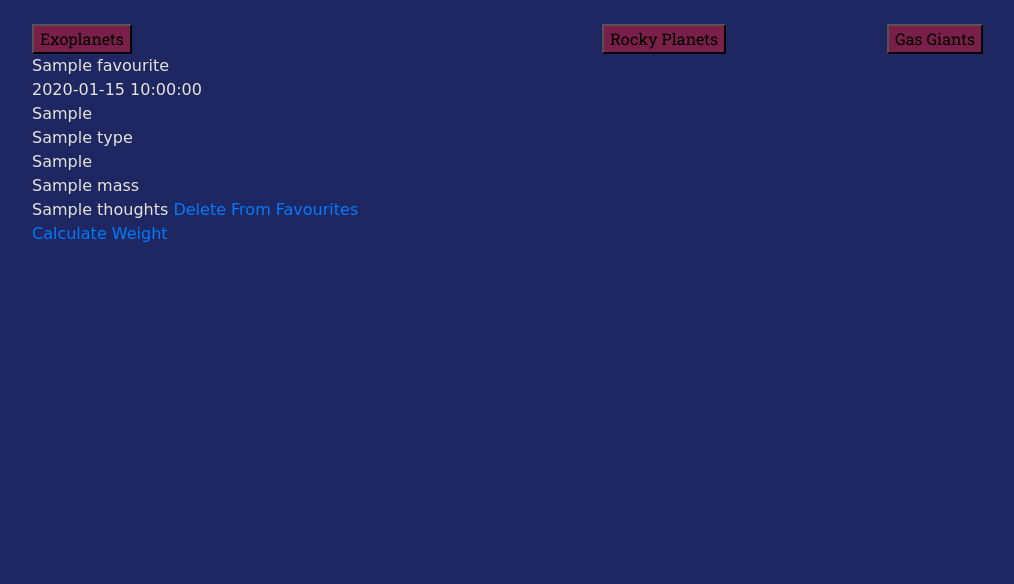
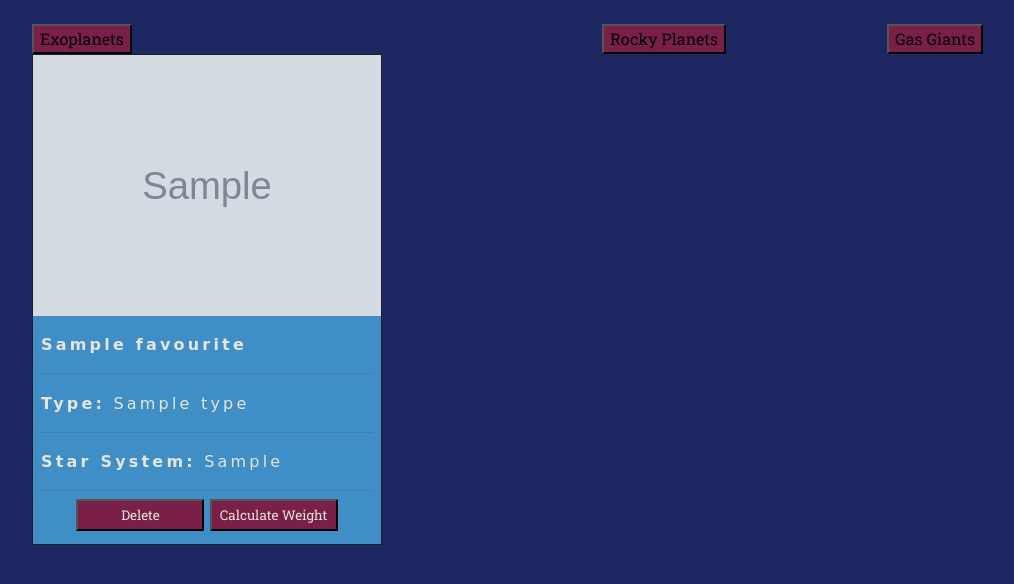
Before and after one commit to Astig-1982/The-Exoplanet-Project, a Flask app: page /favourite_list in a window 1280 px wide. Shown: the part 56-640 px from the top of the page, without its empty margins (53-1067 px from the left). Run offline with Flask 2, Linux system fonts and the light colour scheme; grey boxes marked "Sample" are stand-in pictures; a database or web service that is not in the repository returns one stand-in record (values such as "Sample title"); some libraries are stand-ins or nearby versions; some web fonts are replaced.

Commit message:
Styled exoplanets display

```diff
--- a/templates/add_favourites.html
+++ b/templates/add_favourites.html
@@ -17,20 +17,21 @@
 		</div>
 	</div>
 	<div class="row">
-		{% for favourite_exoplanet in favourite_exoplanets %}
-		<div class="col-4">
-			{{ favourite_exoplanet.planet_name }}<br>
-            {{ favourite_exoplanet.discovery_date }}<br>
-            {{ favourite_exoplanet.distance_from_earth}}<br>
-            {{ favourite_exoplanet.type}}<br>
-            {{ favourite_exoplanet.star_system}}<br>
-            {{ favourite_exoplanet.mass}}<br>
-            {{ favourite_exoplanet.thoughts}}
-			<a href="{{ url_for('delete_favourite', exoplanet_id=favourite_exoplanet._id)}}">Delete From
-				Favourites</a><br>
-			<a href="{{ url_for('calculate_weight', exoplanet_id=favourite_exoplanet._id) }}">Calculate Weight</a>
-		</div>
-		{% endfor %}
-	</div>
+    {% for favourite_exoplanet in favourite_exoplanets %}
+        <div class="col-4">
+       <div class="exoplanets_holder">
+             <img src="{{favourite_exoplanet.exoplanet_image}}" width="100%" height="70%" alt=""><br>
+             <p id="exoplanet_name" class="exoplanet_properties"><strong>{{favourite_exoplanet.planet_name}}</strong></p><hr class="separator">
+             <p class="exoplanet_properties"><strong>Type:</strong> {{favourite_exoplanet.type}}</p><hr class="separator">
+             <p class="exoplanet_properties"><strong>Star System:</strong> {{favourite_exoplanet.star_system}}</p><hr class="separator">
+             <div class="centered_buttons">
+             <a href="{{ url_for('delete_favourite', exoplanet_id=favourite_exoplanet._id)}}" id="margin-left"><button class="exoplanets_display_buttons buttons">Delete</button></a>
+             <a href="{{ url_for('calculate_weight', exoplanet_id=favourite_exoplanet._id) }}" id="float_right"><button class="exoplanets_display_buttons buttons">Calculate Weight</button></a>
+             </div>
+       </div>
+        </div>
+
+    {% endfor %}
+    </div>
 </div>
 {% endblock %}
```
